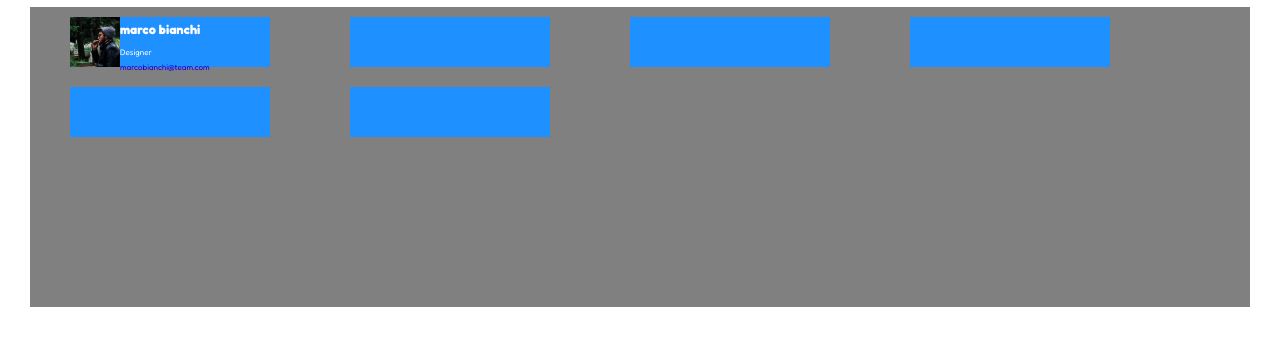
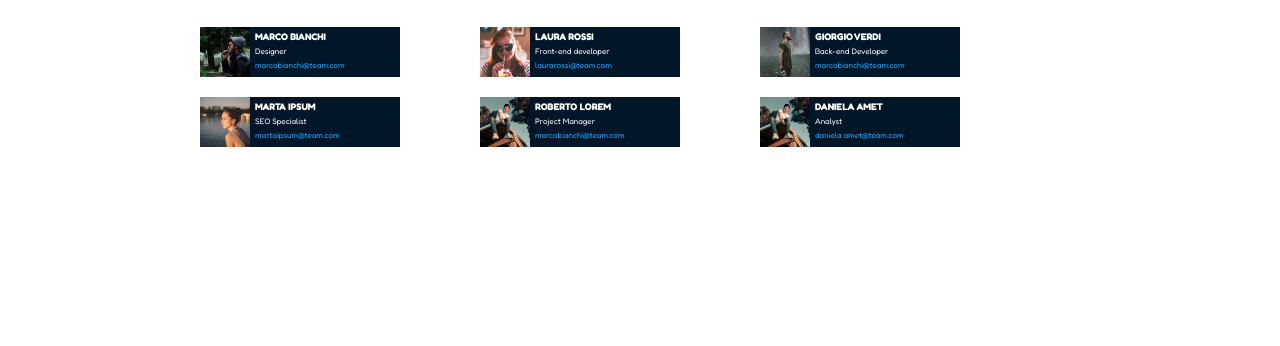
Before and after one commit to VincenzoImmordino92/html-css-float-cards, a plain HTML site: page index.html in a window 1280 px wide. Shown: the part 122-468 px from the top of the page. Drawn offline with Linux system fonts and the light colour scheme.

Commit message:
finish main

```diff
--- a/css/style.css
+++ b/css/style.css
@@ -13,6 +13,8 @@ body{
 .container{
   text-align: center;
   padding: 10px 30px;
+  margin: 0 50px;
+  display: inline-block;
 }
 
 header h1{
@@ -28,7 +30,7 @@ margin-top: 20px;
 .blocco{
   width: auto;
   height: 300px;
-  background-color: gray;
+  background-color: rgb(255, 255, 255);
 }
 
 .clearfix::after{
@@ -41,7 +43,7 @@ margin-top: 20px;
   width: 200px;
   height: 50px;
 
-  background-color: dodgerblue;
+  background-color: rgb(2, 22, 42);
 
   margin-top: 50px;
   margin: 10px 40px;
@@ -63,17 +65,19 @@ img{
 .informazioni{
   text-align: left;
 }
-img .name-surname, .work, .email{
-  margin: 5px 8px;
+.name-surname, .work, .email{
+  margin: 4px 0px;
+  margin-left: 55px;
 }
 
 .name-surname{
   text-align: left;
-  font-size: 0.8rem;
+  text-transform: uppercase;
+  font-size: 0.6rem;
   font-weight: 800;
   color: white;
   display:block;
-  padding: 5px 10px;
+
 }
 
 .work{
@@ -87,7 +91,7 @@ img .name-surname, .work, .email{
 .email{
   text-align: left;
   font-size: 0.5rem;
-color: blue;
+color: rgb(11, 170, 255);
 display:block;
 
 }
--- a/index.html
+++ b/index.html
@@ -11,15 +11,19 @@
   </head>
 
   <body>
-    <header class="container">
+
+  <header class="container">
     <h1>Meet Our Team</h1>
     <p>Lorem ipsum dolor sit amet consectetur adipisicing elit. Quo adipisci consequatur ea doloremque rerum culpa expedita praesentium consequuntur ipsa distinctio, voluptates maxime. Quo autem dolorem qui illo ratione. Cumque, deserunt?</p>
+
   </header>
 
-   <main class="container clearfix">
-    <section>
-     <div class="blocco">
+  <main class="container clearfix">
+
+    <div class="blocco container">
+
      <div class="bianchi float-left">
+
       <img class="float-left" src="/img/male1.png" alt="marco bianchi">
 
       <span class="name-surname">marco bianchi</span>
@@ -27,15 +31,59 @@
       <span class="email">marcobianchi@team.com</span>
 
      </div>
-     <div class="rossi float-left"></div>
-     <div class="verdi float-left"></div>
-     <div class="ipsum float-left"></div>
-     <div class="lorem float-left"></div>
-     <div class="amet float-left"></div>
-    </div>
-    </section>
+
+     <div class="rossi float-left">
+
+      <img class="float-left" src="/img/female1.png" alt="marco bianchi">
+
+      <span class="name-surname">laura rossi</span>
+      <span class="work">Front-end developer</span>
+      <span class="email">laurarossi@team.com</span>
+
+     </div>
 
 
+     <div class="verdi float-left">
+
+      <img class="float-left" src="/img/male2.png" alt="marco bianchi">
+
+      <span class="name-surname">giorgio verdi</span>
+      <span class="work">Back-end Developer</span>
+      <span class="email">marcobianchi@team.com</span>
+
+     </div>
+
+     <div class="ipsum float-left">
+
+      <img class="float-left" src="/img/female2.png" alt="marco bianchi">
+
+      <span class="name-surname">marta ipsum</span>
+      <span class="work">SEO Specialist</span>
+      <span class="email">martaipsum@team.com</span>
+
+     </div>
+
+     <div class="lorem float-left">
+
+      <img class="float-left" src="/img/male3.png" alt="marco bianchi">
+
+      <span class="name-surname">roberto lorem</span>
+      <span class="work">Project Manager</span>
+      <span class="email">marcobianchi@team.com</span>
+
+     </div>
+
+     <div class="amet float-left">
+
+      <img class="float-left" src="/img/male3.png" alt="marco bianchi">
+
+      <span class="name-surname">daniela amet</span>
+      <span class="work">Analyst</span>
+      <span class="email">daniela amet@team.com</span>
+
+     </div>
+
+    </div>
 
   </main>
   </body>
```
